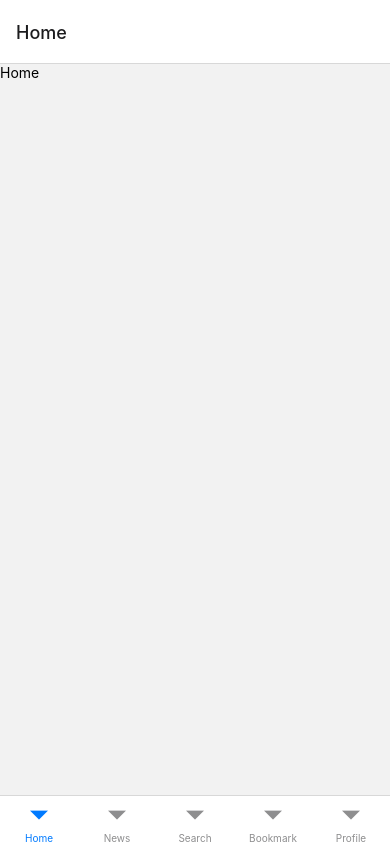
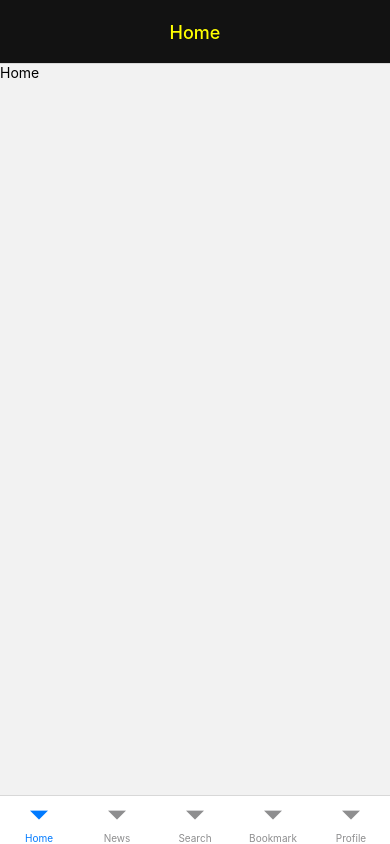
Before and after one commit to saitgungor/rn-kodluyoruz-bitirme-projesi, a React Native app: screen /TabNavigation in a window 390 px wide. Built offline with nearby package versions, Linux system fonts and the light colour scheme.

Commit message:
Update Navigator

```diff
--- a/src/navigation/AuthNavigation/AuthNavigation.js
+++ b/src/navigation/AuthNavigation/AuthNavigation.js
@@ -7,7 +7,10 @@ const Stack = createNativeStackNavigator();
 
 const AuthNavigation = () => {
   return (
-    <Stack.Navigator>
+    <Stack.Navigator
+      screenOptions={{
+        headerShown: false,
+      }}>
       <Stack.Screen name="Login" component={Login} />
       <Stack.Screen name="Register" component={Register} />
     </Stack.Navigator>
--- a/src/navigation/TabNavigation/TabNavigation.js
+++ b/src/navigation/TabNavigation/TabNavigation.js
@@ -6,12 +6,20 @@ import News from '../../screens/News';
 import Search from '../../screens/Search';
 import Bookmark from '../../screens/Bookmark';
 import Profile from '../../screens/Profile';
+import Colors from '../../constants/color';
 
 const Tab = createBottomTabNavigator();
 
 const TabNavigation = () => {
   return (
-    <Tab.Navigator>
+    <Tab.Navigator
+      screenOptions={{
+        headerTitleAlign: 'center',
+        headerStyle: {
+          backgroundColor: Colors.primary,
+        },
+        headerTintColor: 'yellow',
+      }}>
       <Tab.Screen name="Home" component={Home} />
       <Tab.Screen name="News" component={News} />
       <Tab.Screen name="Search" component={Search} />
```
